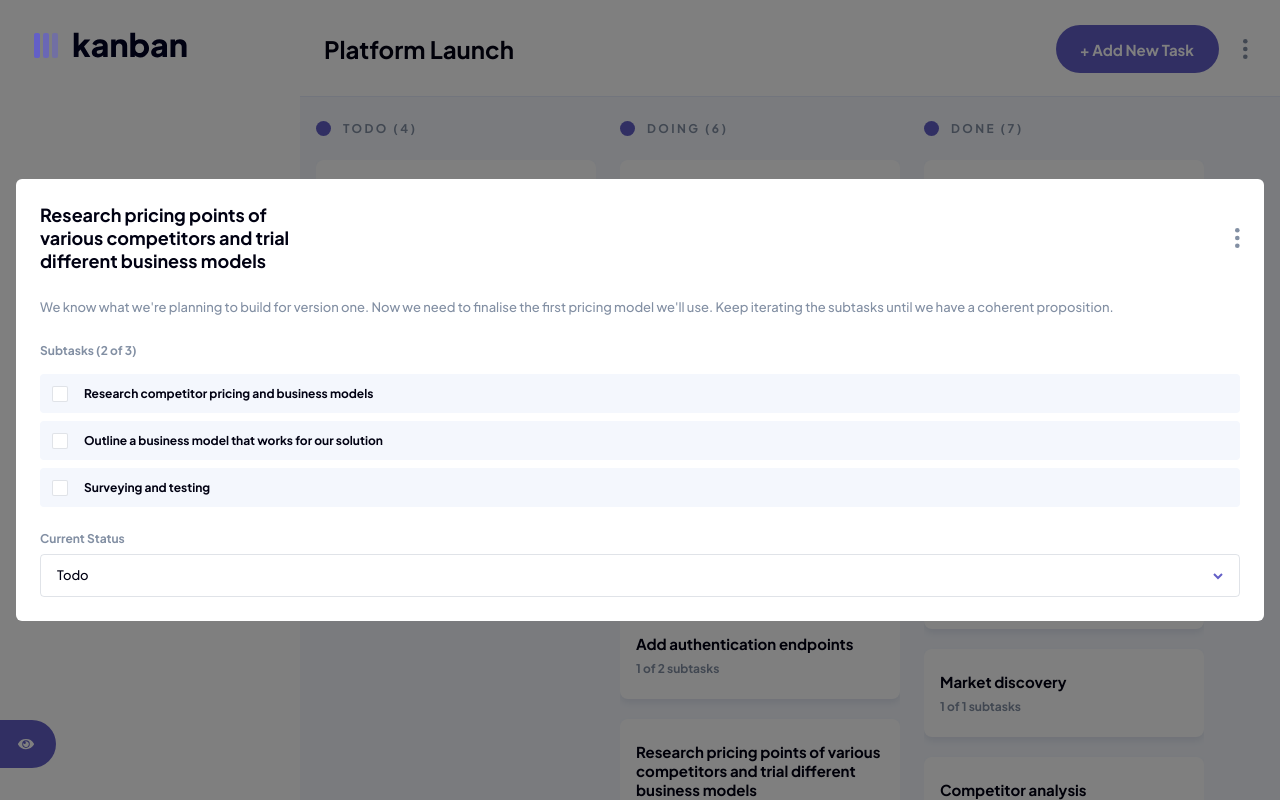
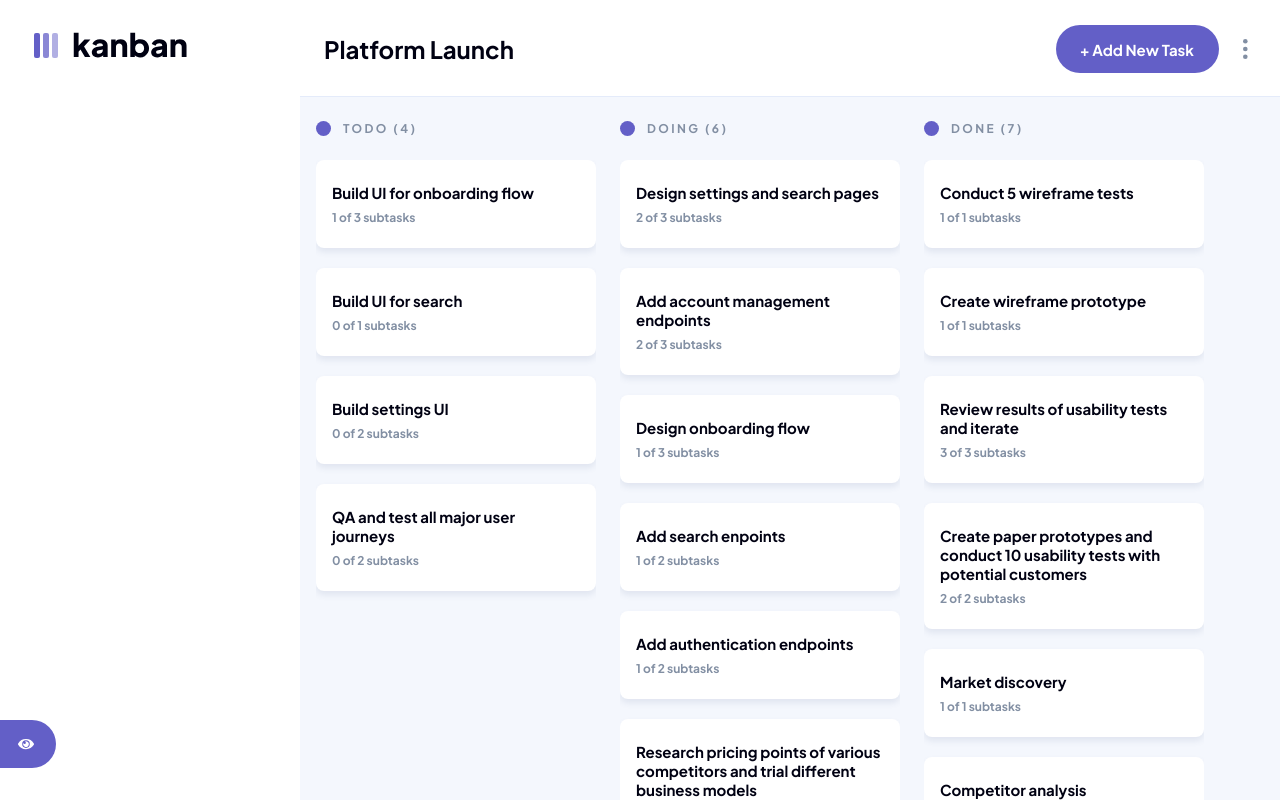
Before and after one commit to juandadev/kanban-board, a React (Create React App) app: page / in a window 1280 px wide. Built offline with nearby package versions, Linux system fonts and the light colour scheme.

Commit message:
Handling modal close

```diff
--- a/src/components/DetailsPopUp/DetailsPopUp.jsx
+++ b/src/components/DetailsPopUp/DetailsPopUp.jsx
@@ -1,13 +1,14 @@
 import React from 'react';
+import PropTypes from 'prop-types';
 import Dropdown from '../Dropdown/Dropdown';
 import Icon from '../Icon/Icon';
 import Modal from '../Modal/Modal';
 import Subtask from '../Subtask/Subtask';
 import s from './DetailsPopUp.module.scss';
 
-export default function DetailsPopUp() {
+export default function DetailsPopUp({ isModalOpen, onModalClose }) {
   return (
-    <Modal className={s.modal}>
+    <Modal isModalOpen={isModalOpen} onModalClose={onModalClose} className={s.modal}>
       <div className={s.modalInfo}>
         <span className={s.modalTitle}>
           <span className={s.modalTitleText}>
@@ -42,3 +43,8 @@ export default function DetailsPopUp() {
     </Modal>
   );
 }
+
+DetailsPopUp.propTypes = {
+  isModalOpen: PropTypes.bool.isRequired,
+  onModalClose: PropTypes.func.isRequired
+};
--- a/src/components/Main/Main.jsx
+++ b/src/components/Main/Main.jsx
@@ -1,4 +1,4 @@
-import React, { memo } from 'react';
+import React, { memo, useState } from 'react';
 import PropTypes from 'prop-types';
 import Button from '../Button/Button';
 import s from './Main.module.scss';
@@ -6,6 +6,11 @@ import DetailsPopUp from '../DetailsPopUp/DetailsPopUp';
 
 const Main = ({ containerClassName, activeBoard }) => {
   const { name, columns } = activeBoard;
+  const [isDetailsModalOpen, setIsDetailsModalOpen] = useState(false);
+
+  const handleDetailsModal = () => {
+    setIsDetailsModalOpen((state) => !state);
+  };
 
   const renderTasks = (tasks) => {
     const subtaskList = tasks.map((task) => task.subtasks);
@@ -13,7 +18,11 @@ const Main = ({ containerClassName, activeBoard }) => {
       subtaskList[index].filter((subtask) => subtask.isCompleted);
 
     return tasks.map((task, index) => (
-      <div key={`${task.title.trim().toLowerCase()}`} className={s.task}>
+      <div
+        key={`${task.title.trim().toLowerCase()}`}
+        className={s.task}
+        onClick={handleDetailsModal}
+        aria-hidden>
         <span className={s.taskTitle}>{task.title}</span>
         <span className={s.taskSubtitle}>{`${completedSubtasks(index)?.length ?? '0'} of ${
           task.subtasks?.length ?? '0'
@@ -44,7 +53,7 @@ const Main = ({ containerClassName, activeBoard }) => {
       ) : (
         <>{renderColumns()}</>
       )}
-      <DetailsPopUp />
+      <DetailsPopUp isModalOpen={isDetailsModalOpen} onModalClose={handleDetailsModal} />
     </main>
   );
 };
--- a/src/components/Main/Main.module.scss
+++ b/src/components/Main/Main.module.scss
@@ -72,6 +72,7 @@
     display: flex;
     flex-direction: column;
     gap: 2rem;
+    padding-bottom: 2.4rem;
     overflow: hidden;
   }
 
--- a/src/components/Modal/Modal.jsx
+++ b/src/components/Modal/Modal.jsx
@@ -2,15 +2,23 @@ import React from 'react';
 import PropTypes from 'prop-types';
 import s from './Modal.module.scss';
 
-export default function Modal({ children = null }) {
-  return (
-    <>
-      <div className={s.modal}>{children}</div>
-      <div className={s.overlay} />
-    </>
-  );
+export default function Modal({ children = null, isModalOpen, onModalClose }) {
+  const handleModalClose = () => {
+    onModalClose();
+  };
+
+  if (isModalOpen) {
+    return (
+      <>
+        <div className={s.modal}>{children}</div>
+        <div className={s.overlay} onClick={handleModalClose} aria-hidden />
+      </>
+    );
+  }
 }
 
 Modal.propTypes = {
-  children: PropTypes.node
+  children: PropTypes.node,
+  isModalOpen: PropTypes.bool.isRequired,
+  onModalClose: PropTypes.func.isRequired
 };
```
